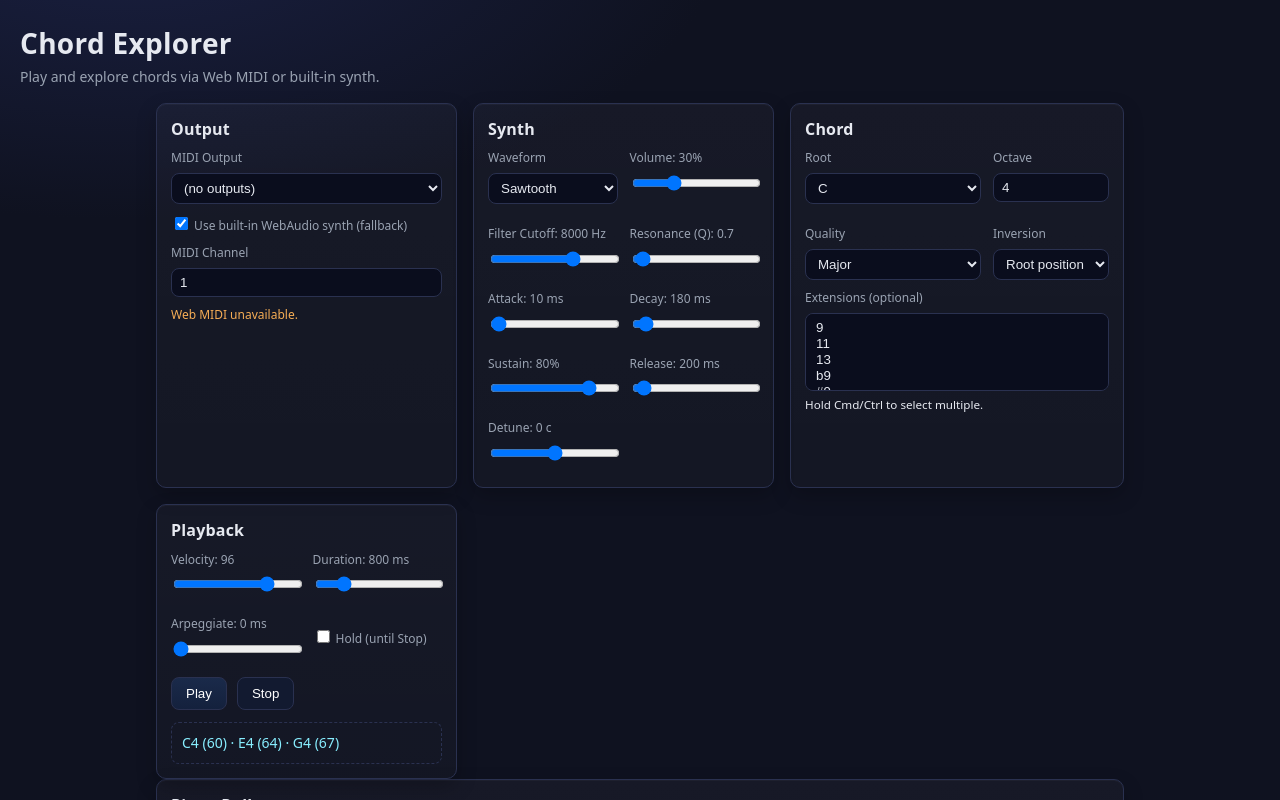
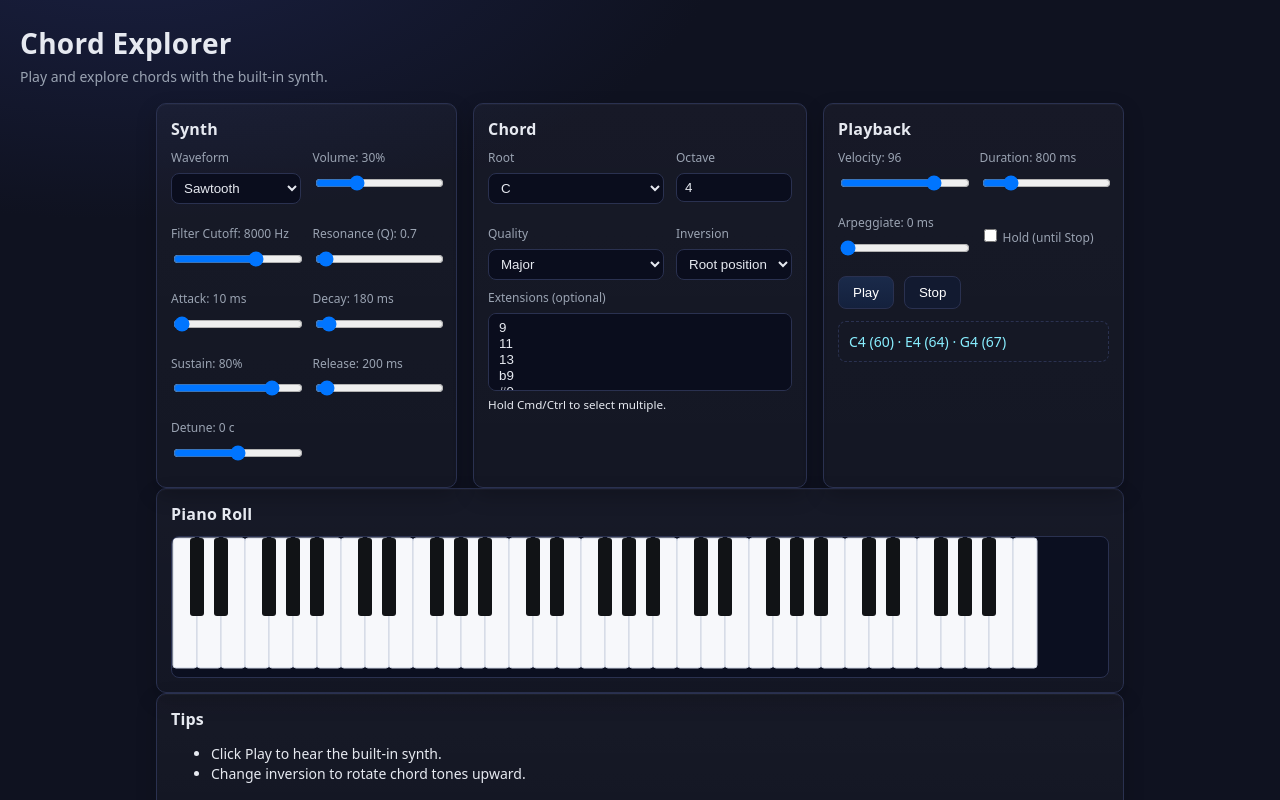
Before and after one commit to ZackMattor/ModeLab, a Vue app: page / in a window 1280 px wide. Shown: the top 800 px of the page. Built offline with nearby package versions, Linux system fonts and the light colour scheme; the HTML template or start-up script is replaced by a standard one.

Commit message:
removing midi device functionality

```diff
--- a/src/App.vue
+++ b/src/App.vue
@@ -2,35 +2,11 @@
   <div>
     <header>
       <h1>Chord Explorer</h1>
-      <p class="subtitle">Play and explore chords via Web MIDI or built‑in synth.</p>
+      <p class="subtitle">Play and explore chords with the built‑in synth.</p>
     </header>
 
     <main>
       <section class="row">
-        <div class="card">
-          <h2>Output</h2>
-          <div class="field">
-            <label for="midi-output">MIDI Output</label>
-            <select id="midi-output" v-model="midi.selectedOutputId">
-              <option :value="''">{{ midi.outputs.length ? '(none)' : '(no outputs)' }}</option>
-              <option v-for="o in midi.outputs" :key="o.id" :value="o.id">
-                {{ o.name }}<span v-if="o.manufacturer"> — {{ o.manufacturer }}</span>
-              </option>
-            </select>
-          </div>
-          <div class="field checkbox">
-            <label>
-              <input type="checkbox" v-model="useWebAudio" />
-              Use built-in WebAudio synth (fallback)
-            </label>
-          </div>
-          <div class="field">
-            <label for="midi-channel">MIDI Channel</label>
-            <input type="number" id="midi-channel" min="1" max="16" v-model.number="channel" />
-          </div>
-          <div class="status" :class="{ ok: midi.ready, warn: !midi.ready }">{{ midi.status }}</div>
-        </div>
-
         <div class="card">
           <h2>Synth</h2>
           <div class="grid two">
@@ -287,12 +263,8 @@
       <section class="card">
         <h2>Tips</h2>
         <ul>
-          <li>Click Play to send MIDI and synth notes.</li>
+          <li>Click Play to hear the built‑in synth.</li>
           <li>Change inversion to rotate chord tones upward.</li>
-          <li>
-            If no MIDI outputs appear, your browser/device may not support Web MIDI, or you blocked
-            permission.
-          </li>
         </ul>
       </section>
     </main>
@@ -437,15 +409,7 @@
         NOTE_NAMES,
         CHORD_QUALITIES,
         EXTENSIONS,
-        midi: {
-          access: null,
-          outputs: [],
-          selectedOutputId: '',
-          ready: false,
-          status: 'Requesting MIDI access…',
-        },
-        channel: 1,
-        useWebAudio: true,
+
         synth: {
           wave: 'sawtooth',
           master: 0.3,
@@ -545,72 +509,20 @@
       resetInversion() {
         this.inversion = 0;
       },
-      refreshOutputs() {
-        this.midi.outputs = [];
-        if (this.midi.access) {
-          for (const o of this.midi.access.outputs.values()) {
-            this.midi.outputs.push(o);
-          }
-        }
-        this.midi.ready = !!this.midi.access;
-        this.midi.status = this.midi.ready
-          ? 'MIDI ready. Choose an output.'
-          : 'Web MIDI unavailable.';
-      },
-      async initMIDI() {
-        if (!navigator.requestMIDIAccess) {
-          this.midi.ready = false;
-          this.midi.status = 'Web MIDI not supported by this browser.';
-          this.refreshOutputs();
-          return;
-        }
-        try {
-          const access = await navigator.requestMIDIAccess({ sysex: false });
-          this.midi.access = access;
-          access.onstatechange = this.refreshOutputs;
-          this.refreshOutputs();
-        } catch (e) {
-          console.warn('MIDI error', e);
-          this.midi.ready = false;
-          this.midi.status = 'MIDI access denied or failed.';
-          this.refreshOutputs();
-        }
-      },
-      currentOutput() {
-        const id = this.midi.selectedOutputId;
-        if (!id || !this.midi.access) return null;
-        return this.midi.access.outputs.get(id) || null;
-      },
-      sendMidi(msg) {
-        const out = this.currentOutput();
-        if (out) out.send(msg);
-      },
-      noteOnMIDI(note, vel, ch) {
-        const ch0 = clamp((ch || 1) - 1, 0, 15);
-        this.sendMidi([0x90 + ch0, note & 0x7f, clamp(vel || 0, 0, 127)]);
-      },
-      noteOffMIDI(note, ch) {
-        const ch0 = clamp((ch || 1) - 1, 0, 15);
-        this.sendMidi([0x80 + ch0, note & 0x7f, 0]);
-      },
       playChord() {
         const notes = this.chordNotes.slice();
         if (!notes.length) return;
         const vel = this.velocity;
-        const ch = this.channel;
-        const useSynth = this.useWebAudio;
         const hold = this.hold;
         const gap = this.arpGap;
         const playOne = (n, at) => {
           setTimeout(() => {
-            this.noteOnMIDI(n, vel, ch);
-            if (useSynth) this.synthEngine.noteOn(n, vel);
+            this.synthEngine.noteOn(n, vel);
             this.heldNotes.add(n);
             this.$set ? this.$set(this.activeNotes, n, true) : (this.activeNotes[n] = true);
           }, at);
           if (!hold) {
             setTimeout(() => {
-              this.noteOffMIDI(n, ch);
               this.synthEngine.noteOff(n);
               this.heldNotes.delete(n);
               delete this.activeNotes[n];
@@ -624,9 +536,7 @@
         }
       },
       stopAll() {
-        const ch = this.channel;
         for (const n of Array.from(this.heldNotes)) {
-          this.noteOffMIDI(n, ch);
           this.synthEngine.noteOff(n, 50);
           delete this.activeNotes[n];
         }
@@ -634,16 +544,12 @@
       },
       keyDown(m) {
         const vel = this.velocity;
-        const ch = this.channel;
-        this.noteOnMIDI(m, vel, ch);
-        if (this.useWebAudio) this.synthEngine.noteOn(m, vel);
+        this.synthEngine.noteOn(m, vel);
         this.heldNotes.add(m);
         this.activeNotes[m] = true;
       },
       keyUp(m) {
         if (!this.heldNotes.has(m)) return;
-        const ch = this.channel;
-        this.noteOffMIDI(m, ch);
         this.synthEngine.noteOff(m);
         this.heldNotes.delete(m);
         delete this.activeNotes[m];
@@ -653,7 +559,6 @@
       },
     },
     mounted() {
-      this.initMIDI();
       this.applySynth();
       window.addEventListener('keydown', (e) => {
         if (e.code === 'Space') {
```
Also changed, not shown: 2 other files (tests, documents, lock files or other folders).
